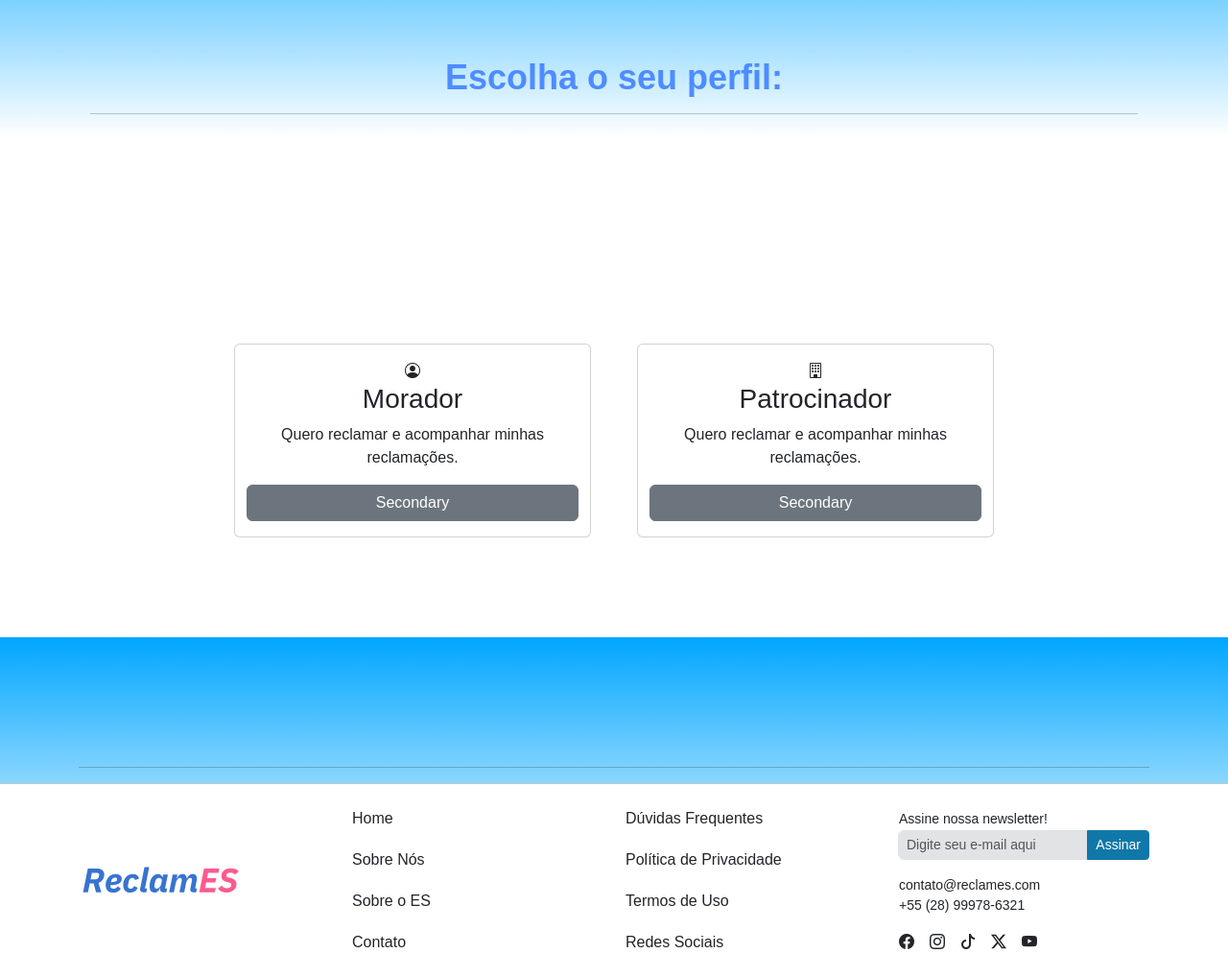
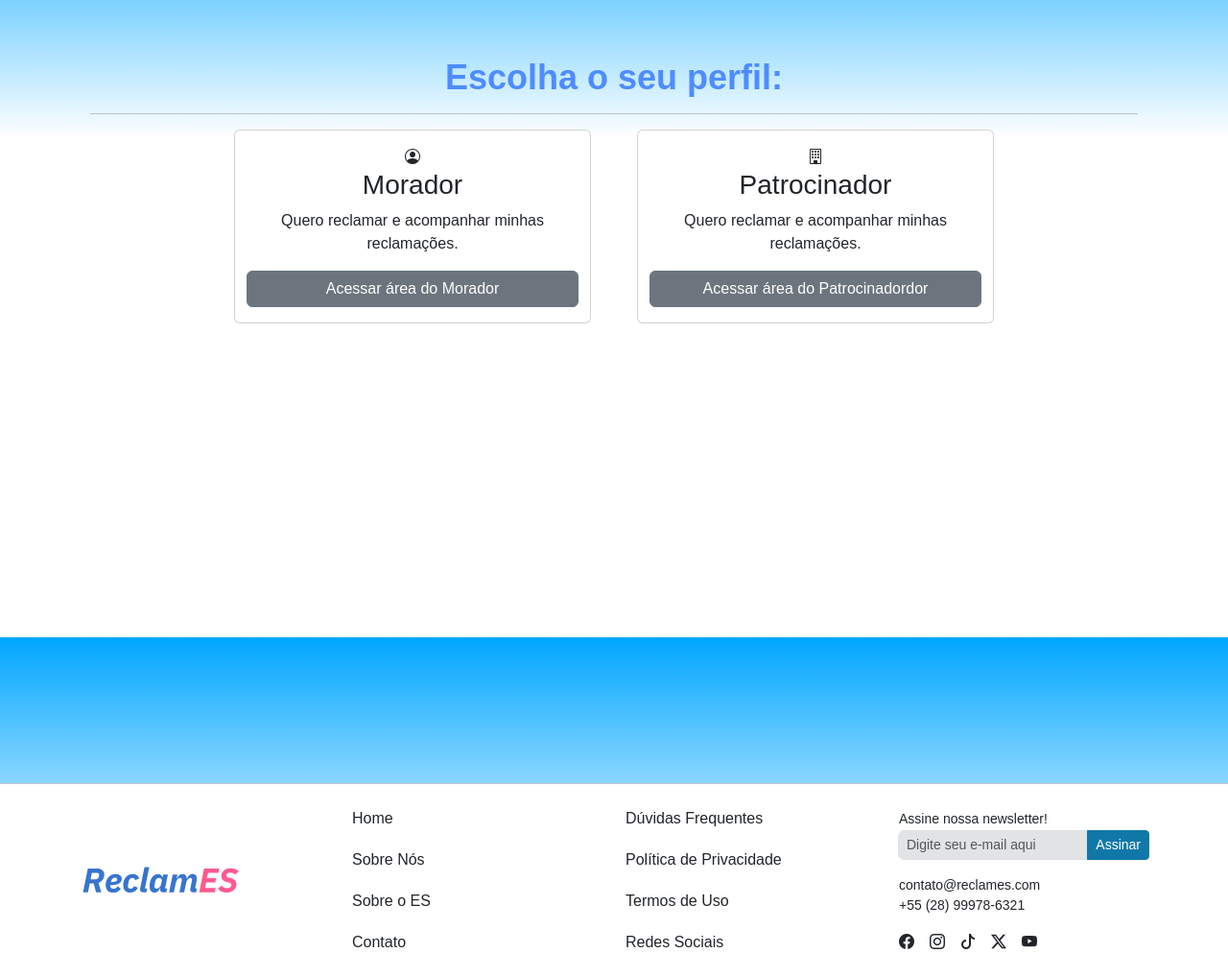
Before and after one commit to ComputerPhilosophe/Reclames, a FastAPI app: page /entrar in a window 1280 px wide. Shown: the part 136-1154 px from the top of the page at 96% size. Run offline with FastAPI, Linux system fonts and the light colour scheme; some libraries are stand-ins or nearby versions.

Commit message:
Login feito

```diff
--- a/templates/main/pages/entrar.html
+++ b/templates/main/pages/entrar.html
@@ -1,9 +1,8 @@
 {% extends "pages/base.html" %}
 {% block subtitulo %}Login{% endblock %}
 {% block conteudo %}
-<main class="min-vh-100 d-flex flex-column justify-content-between">
+<main>
     <div class="container">
-
         <h3 class="text-center texto-azul"><br>Escolha o seu perfil:<br></h3>
         <hr>
     </div>
@@ -16,7 +15,7 @@
                 </i>
                 <h3>Morador</h3>
                 <p>Quero reclamar e acompanhar minhas reclamações.</p>
-                <button type="button" class="btn btn-secondary mb-3">Secondary</button>
+                <button type="button" class="btn btn-secondary mb-3">Acessar área do Morador</button>
 
 
             </div>
@@ -26,13 +25,12 @@
 
                 <h3>Patrocinador</h3>
                 <p>Quero reclamar e acompanhar minhas reclamações.</p>
-                <button type="button" class="btn btn-secondary mb-3">Secondary</button>
+                <button type="button" class="btn btn-secondary mb-3">Acessar área do Patrocinadordor</button>
 
 
             </div>
         </div>
     </div>
-    <hr>
 </main>
 
 {% endblock %}
```
